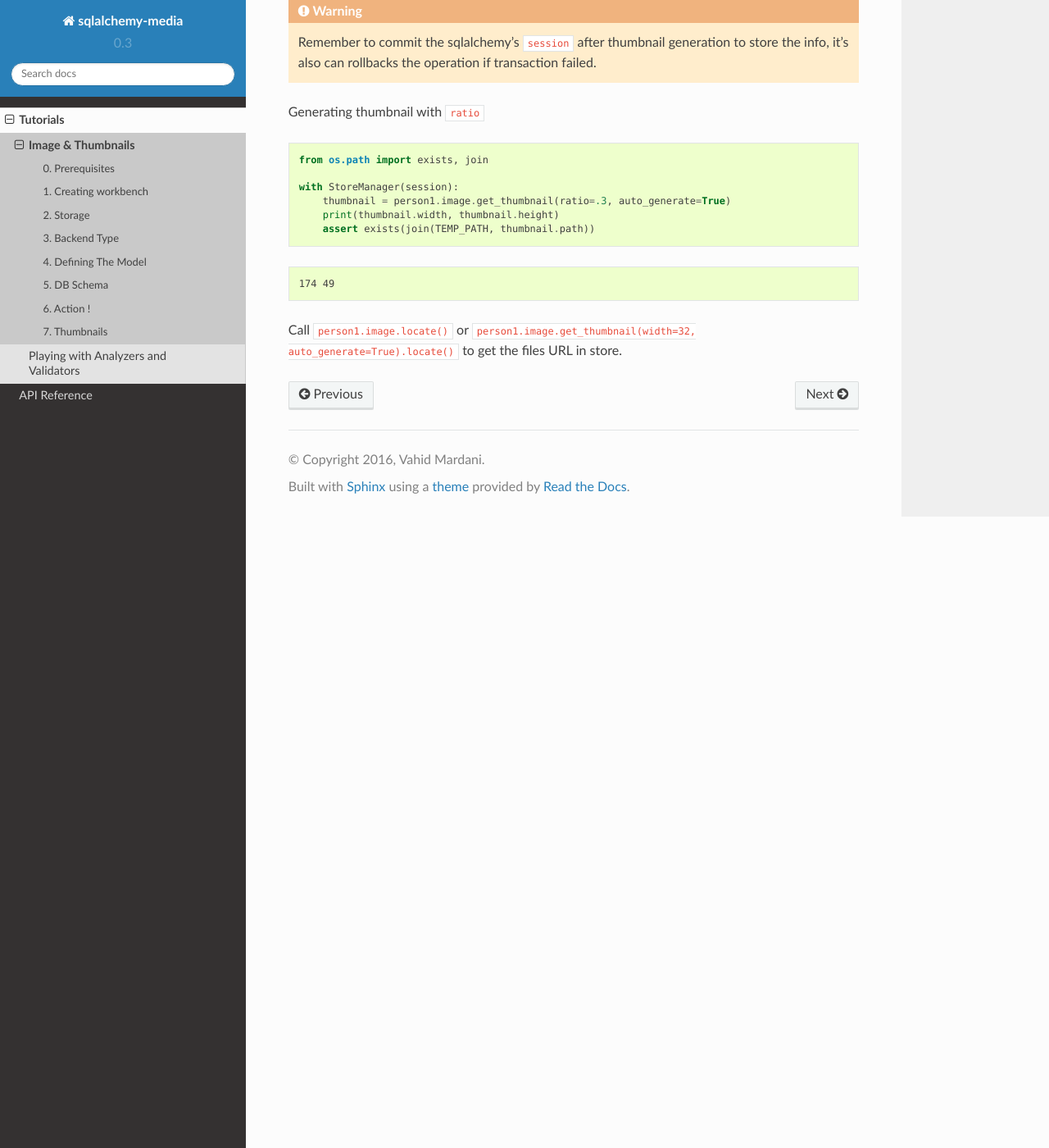
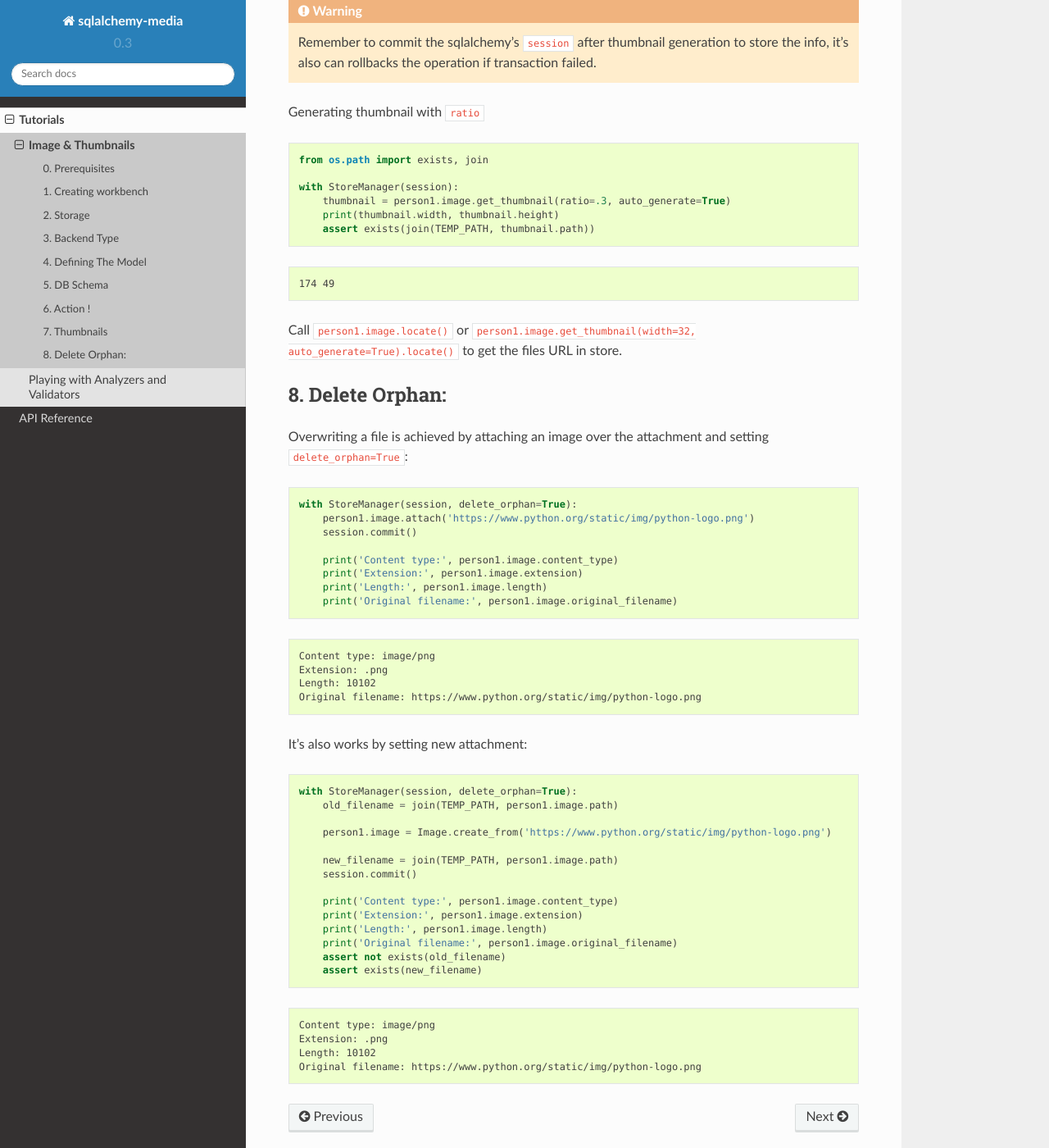
Before and after one commit to pylover/sqlalchemy-media, a Sphinx documentation site: the page built from sphinx/tutorials/image.rst, in a window 1280 px wide and 1400 px high, scrolled down 2905 px. Shown: the whole window at 82% size. Built offline with Sphinx 7.4.7 and the Read the Docs theme 2.0.0, drawn with Linux system fonts in a browser that asks for light colours.

Commit message:
Adding about delete_orphan in tutorials.

```diff
--- a/sphinx/tutorials/image.rst
+++ b/sphinx/tutorials/image.rst
@@ -178,3 +178,53 @@ Generating thumbnail with ``ratio``
 
 Call ``person1.image.locate()`` or ``person1.image.get_thumbnail(width=32, auto_generate=True).locate()`` to get the
 files URL in store.
+
+8. Delete Orphan:
+-----------------
+
+Overwriting a file is achieved by attaching an image over the attachment and setting ``delete_orphan=True``:
+
+..  testcode:: quickstart
+
+    with StoreManager(session, delete_orphan=True):
+        person1.image.attach('https://www.python.org/static/img/python-logo.png')
+        session.commit()
+
+        print('Content type:', person1.image.content_type)
+        print('Extension:', person1.image.extension)
+        print('Length:', person1.image.length)
+        print('Original filename:', person1.image.original_filename)
+
+..  testoutput:: quickstart
+
+    Content type: image/png
+    Extension: .png
+    Length: 10102
+    Original filename: https://www.python.org/static/img/python-logo.png
+
+
+It's also works by setting new attachment:
+
+..  testcode:: quickstart
+
+    with StoreManager(session, delete_orphan=True):
+        old_filename = join(TEMP_PATH, person1.image.path)
+
+        person1.image = Image.create_from('https://www.python.org/static/img/python-logo.png')
+
+        new_filename = join(TEMP_PATH, person1.image.path)
+        session.commit()
+
+        print('Content type:', person1.image.content_type)
+        print('Extension:', person1.image.extension)
+        print('Length:', person1.image.length)
+        print('Original filename:', person1.image.original_filename)
+        assert not exists(old_filename)
+        assert exists(new_filename)
+
+..  testoutput:: quickstart
+
+    Content type: image/png
+    Extension: .png
+    Length: 10102
+    Original filename: https://www.python.org/static/img/python-logo.png
```
Also changed, not shown: 1 other file.
